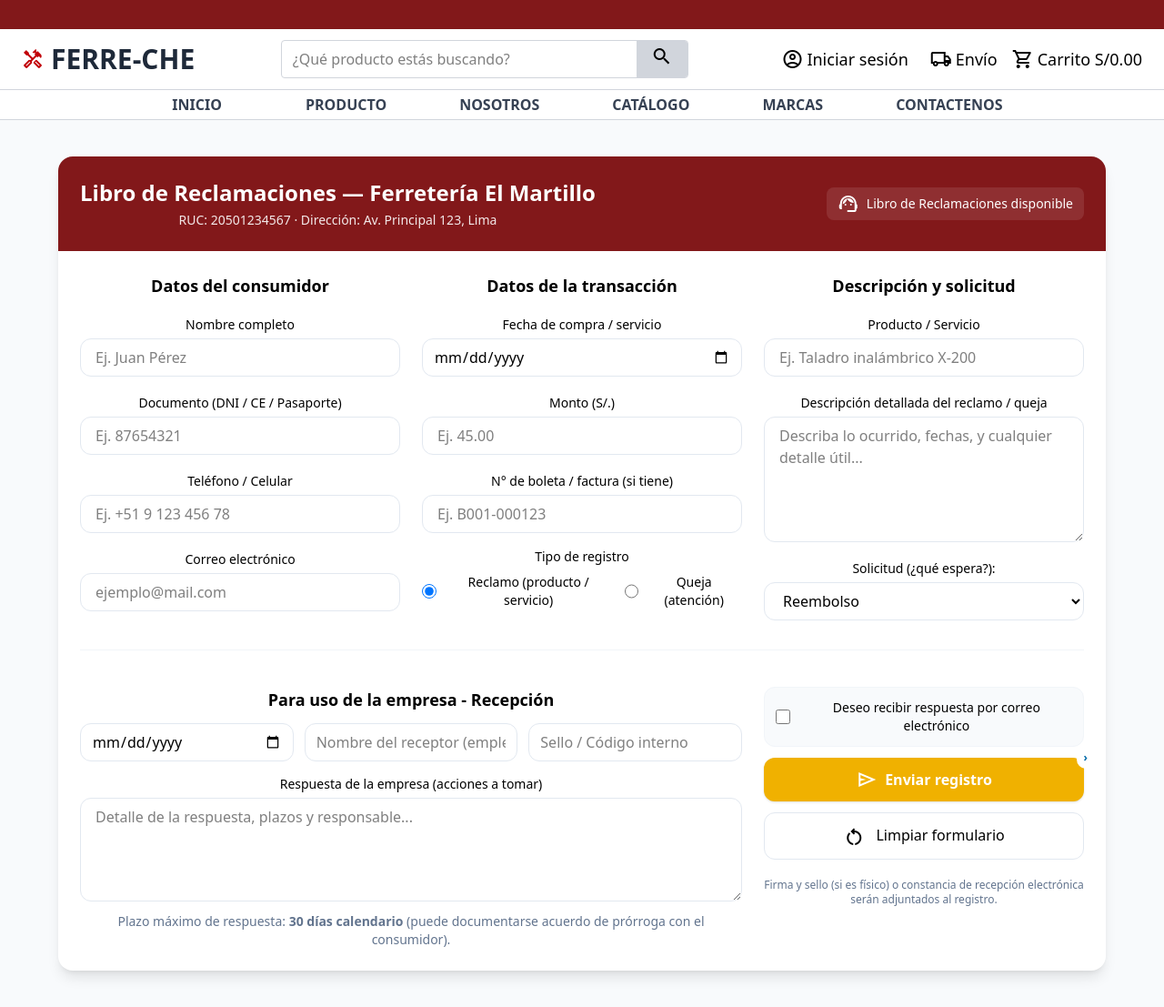
After one commit to Erick-Ramossj/Ferre-che-paginaWEB, a Flask app: page /libroRecl in a window 1280 px wide. The commit adds this page. Shown: the whole page at 91% size. Run offline with Flask 3, Linux system fonts and the light colour scheme; style sheets or scripts are compiled from the project's sources.

Commit message:
Libro de reclamaciones

```diff
--- a/app.py
+++ b/app.py
@@ -46,5 +46,10 @@ def carrito():
 def micuenta():
     return render_template('micuenta.html')
 
+@app.route('/libroRecl')
+def libroRecl():
+    return render_template("libroRecl.html")
+
+
 if __name__ == "__main__":
     app.run(debug=True)
--- /dev/null
+++ b/templates/libroRecl.html
@@ -0,0 +1,338 @@
+<!DOCTYPE html>
+<html lang="es">
+
+<head>
+  <meta charset="UTF-8">
+  <meta name="viewport" content="width=device-width, initial-scale=1.0">
+  <title>Mi Sitio Web</title>
+  <link rel="stylesheet" href="{{ url_for('static', filename='css/output.css') }}">
+  <link href="{{ url_for('static', filename='css/output.css') }}" rel="stylesheet">
+  <link href="{{ url_for('static', filename='css/slider.css') }}" rel="stylesheet">
+  <link href="https://fonts.googleapis.com/css2?family=Material+Icons+Outlined" rel="stylesheet">
+  <link href="{{ url_for('static', filename='css/chatbot.css') }}" rel="stylesheet">
+  <link href="https://fonts.googleapis.com/css2?family=Material+Symbols+Outlined" rel="stylesheet" />
+
+</head>
+
+<body class="w-full text-center">
+
+  <!-- Menú de navegación -->
+  <header class="w-full">
+
+    <!-- Encabezado rojo -->
+    <div class="bg-red-900 py-4"></div>
+
+    <!-- Fila blanca con logo, buscador, iconos -->
+    <div class="bg-white shadow flex flex-col sm:flex-row items-center justify-between px-4 sm:px-6 py-3 gap-4">
+
+      <!-- Izquierda: Logo + Nombre + Botón menú -->
+      <div class="flex items-center gap-3 w-full sm:w-auto justify-between">
+        <div class="flex items-center gap-2">
+          <span class="material-icons-outlined text-3xl text-red-700">handyman</span>
+          <h1 class="text-2xl md:text-3xl font-bold text-gray-800">FERRE-CHE</h1>
+        </div>
+
+        <!-- Botón menú hamburguesa -->
+        <button id="menu-toggle" class="lg:hidden text-gray-700">
+          ☰
+        </button>
+      </div>
+
+      <!-- Centro: Buscador -->
+      <div class="w-full sm:flex-1 sm:mx-6">
+       <div class="flex border border-gray-300 rounded overflow-hidden w-full max-w-md mx-auto">
+          <input type="text" placeholder="¿Qué producto estás buscando?"
+            class="flex-1 px-3 py-2 focus:outline-none text-sm md:text-base">
+          <button class="bg-gray-300 px-3 sm:px-4">
+            <span class="material-icons-outlined">search</span>
+          </button>
+        </div>
+      </div>
+
+      <!-- Derecha: Dropdown + Botones -->
+      <div class="flex items-center gap-4 w-full sm:w-auto justify-center sm:justify-end">
+
+        <!-- Menú desplegable usuario -->
+        <div class="relative inline-block group">
+          <button id="userMenuButton" type="button"
+            class="flex items-center gap-1 hover:text-red-600 text-lg px-2 py-1 focus:outline-none"
+            aria-expanded="false" aria-controls="userMenu">
+            <span class="material-symbols-outlined">account_circle</span>
+            <span class="hidden sm:inline">Iniciar sesión</span>
+          </button>
+          <div id="userMenu"
+            class="absolute left-0 top-full mt-0 w-44 bg-red-600 rounded shadow-lg hidden group-hover:block group-focus-within:block z-50">
+            <a href="#" id="openLoginModal" class="block px-4 py-2 text-white hover:bg-red-700">Iniciar sesión</a>
+            <a href="{{ url_for('formulario') }}" class="block px-4 py-2 text-white hover:bg-red-700">Regístrate</a>
+            <a href="{{ url_for('micuenta') }}" class="block px-4 py-2 text-white hover:bg-red-700">Mi cuenta</a>
+          </div>
+        </div>
+
+        <!-- Otros botones -->
+        <a href="#" class="flex items-center gap-1 hover:text-red-600 text-lg">
+          <span class="material-symbols-outlined">local_shipping</span>
+          <span class="hidden sm:inline">Envío</span>
+        </a>
+
+        <a href="{{ url_for('carrito') }}" class="flex items-center gap-1 hover:text-red-600 text-lg">
+          <span class="material-symbols-outlined">shopping_cart</span>
+          <span class="hidden sm:inline">Carrito S/0.00</span>
+        </a>
+      </div>
+    </div>
+
+    <!-- Menú de navegación -->
+    <nav class="bg-white border-t border-b border-gray-300 px-4 sm:px-8">
+      <ul
+        class="hidden lg:flex justify-center gap-10 xl:gap-20 font-semibold text-gray-700 leading-loose text-sm md:text-base">
+        <li><a href="{{ url_for('index') }}"
+            class="py-2 px-3 hover:text-red-600 border-b-2 border-transparent hover:border-red-600 {% if active_page=='index' %}text-red-600 border-red-600{% endif %}">INICIO</a>
+        </li>
+        <li><a href="{{ url_for('producto') }}"
+            class="hover:text-red-600 border-b-2 border-transparent hover:border-red-600 {% if active_page=='producto' %}text-red-600 border-red-600{% endif %}">PRODUCTO</a>
+        </li>
+        <li><a href="{{ url_for('nosotros') }}"
+            class="hover:text-red-600 border-b-2 border-transparent hover:border-red-600 {% if active_page=='nosotros' %}text-red-600 border-red-600{% endif %}">NOSOTROS</a>
+        </li>
+        <li><a href="{{ url_for('catalogo') }}"
+            class="hover:text-red-600 border-b-2 border-transparent hover:border-red-600 {% if active_page=='catalogo' %}text-red-600 border-red-600{% endif %}">CATÁLOGO</a>
+        </li>
+        <li><a href="{{ url_for('marcas') }}"
+            class="hover:text-red-600 border-b-2 border-transparent hover:border-red-600 {% if active_page=='marcas' %}text-red-600 border-red-600{% endif %}">MARCAS</a>
+        </li>
+        <li><a href="{{ url_for('contacto') }}"
+            class="hover:text-red-600 border-b-2 border-transparent hover:border-red-600 {% if active_page=='contacto' %}text-red-600 border-red-600{% endif %}">CONTACTENOS</a>
+        </li>
+      </ul>
+
+      <!-- Menú móvil (oculto por defecto) -->
+      <ul id="mobile-menu" class="hidden flex-col gap-2 font-semibold text-gray-700 lg:hidden py-4">
+        <li><a href="{{ url_for('index') }}">INICIO</a></li>
+        <li><a href="{{ url_for('producto') }}">PRODUCTO</a></li>
+        <li><a href="{{ url_for('nosotros') }}">NOSOTROS</a></li>
+        <li><a href="{{ url_for('catalogo') }}">CATÁLOGO</a></li>
+        <li><a href="{{ url_for('marcas') }}">MARCAS</a></li>
+        <li><a href="{{ url_for('contacto') }}">CONTACTENOS</a></li>
+      </ul>
+    </nav>
+  </header>
+
+  <!-- Sección Libro de Reclamaciones -->
+<section class="bg-slate-50 py-10 px-4">
+  <div class="max-w-6xl mx-auto bg-white shadow-lg rounded-2xl overflow-hidden">
+    <!-- Header -->
+    <div class="bg-gradient-to-r bg-red-900 bg-red-500 text-white px-6 py-6 sm:flex sm:items-center sm:justify-between">
+      <div>
+        <h2 class="text-2xl font-semibold">Libro de Reclamaciones — Ferretería <span class="font-extrabold">El Martillo</span></h2>
+        <p class="text-sm opacity-90 mt-1">RUC: <span class="font-medium">20501234567</span> · Dirección: Av. Principal 123, Lima</p>
+      </div>
+      <div class="mt-4 sm:mt-0">
+        <span class="inline-flex items-center gap-2 bg-white/10 px-3 py-1.5 rounded-lg text-sm">
+          <span class="material-symbols-outlined">support_agent</span>
+          Libro de Reclamaciones disponible
+        </span>
+      </div>
+    </div>
+
+    <!-- Formulario -->
+    <form class="p-6 grid grid-cols-1 lg:grid-cols-3 gap-6" novalidate>
+      <!-- Columna 1: Datos del consumidor -->
+      <div class="lg:col-span-1 space-y-4">
+        <h3 class="text-lg font-semibold">Datos del consumidor</h3>
+
+        <label class="block">
+          <span class="text-sm font-medium">Nombre completo</span>
+          <input required type="text" placeholder="Ej. Juan Pérez" class="mt-1 block w-full rounded-xl border border-slate-200 px-4 py-2 focus:outline-none focus:ring-2 focus:ring-sky-400 transition" />
+        </label>
+
+        <label class="block">
+          <span class="text-sm font-medium">Documento (DNI / CE / Pasaporte)</span>
+          <input required type="text" placeholder="Ej. 87654321" class="mt-1 block w-full rounded-xl border border-slate-200 px-4 py-2 focus:outline-none focus:ring-2 focus:ring-sky-400 transition" />
+        </label>
+
+        <label class="block">
+          <span class="text-sm font-medium">Teléfono / Celular</span>
+          <input type="tel" placeholder="Ej. +51 9 123 456 78" class="mt-1 block w-full rounded-xl border border-slate-200 px-4 py-2 focus:outline-none focus:ring-2 focus:ring-sky-400 transition" />
+        </label>
+
+        <label class="block">
+          <span class="text-sm font-medium">Correo electrónico</span>
+          <input type="email" placeholder="ejemplo@mail.com" class="mt-1 block w-full rounded-xl border border-slate-200 px-4 py-2 focus:outline-none focus:ring-2 focus:ring-sky-400 transition" />
+        </label>
+      </div>
+
+      <!-- Columna 2: Datos de la transacción y tipo -->
+      <div class="lg:col-span-1 space-y-4">
+        <h3 class="text-lg font-semibold">Datos de la transacción</h3>
+
+        <label class="block">
+          <span class="text-sm font-medium">Fecha de compra / servicio</span>
+          <input required type="date" class="mt-1 block w-full rounded-xl border border-slate-200 px-3 py-2 focus:outline-none focus:ring-2 focus:ring-sky-400 transition" />
+        </label>
+
+        <label class="block">
+          <span class="text-sm font-medium">Monto (S/.)</span>
+          <input type="number" step="0.01" min="0" placeholder="Ej. 45.00" class="mt-1 block w-full rounded-xl border border-slate-200 px-4 py-2 focus:outline-none focus:ring-2 focus:ring-sky-400 transition" />
+        </label>
+
+        <label class="block">
+          <span class="text-sm font-medium">N° de boleta / factura (si tiene)</span>
+          <input type="text" placeholder="Ej. B001-000123" class="mt-1 block w-full rounded-xl border border-slate-200 px-4 py-2 focus:outline-none focus:ring-2 focus:ring-sky-400 transition" />
+        </label>
+
+        <fieldset class="mt-2">
+          <legend class="text-sm font-medium">Tipo de registro</legend>
+          <div class="mt-2 flex gap-3 items-center">
+            <label class="inline-flex items-center gap-2">
+              <input type="radio" name="tipo" value="reclamo" class="h-4 w-4 text-sky-600" checked />
+              <span class="text-sm">Reclamo (producto / servicio)</span>
+            </label>
+            <label class="inline-flex items-center gap-2">
+              <input type="radio" name="tipo" value="queja" class="h-4 w-4 text-sky-600" />
+              <span class="text-sm">Queja (atención)</span>
+            </label>
+          </div>
+        </fieldset>
+      </div>
+
+      <!-- Columna 3: Descripción del reclamo y respuesta -->
+      <div class="lg:col-span-1 space-y-4">
+        <h3 class="text-lg font-semibold">Descripción y solicitud</h3>
+
+        <label class="block">
+          <span class="text-sm font-medium">Producto / Servicio</span>
+          <input type="text" placeholder="Ej. Taladro inalámbrico X-200" class="mt-1 block w-full rounded-xl border border-slate-200 px-4 py-2 focus:outline-none focus:ring-2 focus:ring-sky-400 transition" />
+        </label>
+
+        <label class="block">
+          <span class="text-sm font-medium">Descripción detallada del reclamo / queja</span>
+          <textarea required rows="5" placeholder="Describa lo ocurrido, fechas, y cualquier detalle útil..." class="mt-1 block w-full rounded-xl border border-slate-200 px-4 py-2 focus:outline-none focus:ring-2 focus:ring-sky-400 transition"></textarea>
+        </label>
+
+        <label class="block">
+          <span class="text-sm font-medium">Solicitud (¿qué espera?):</span>
+          <select class="mt-1 block w-full rounded-xl border border-slate-200 px-4 py-2 focus:outline-none focus:ring-2 focus:ring-sky-400 transition">
+            <option>Reembolso</option>
+            <option>Cambio de producto</option>
+            <option>Reparación</option>
+            <option>Descuento / Compensación</option>
+            <option>Mejora de atención / Capacitación</option>
+            <option>Otro</option>
+          </select>
+        </label>
+      </div>
+
+      <!-- Línea separadora -->
+      <div class="lg:col-span-3 border-t border-slate-100 mt-2 pt-4"></div>
+
+      <!-- Recepción y respuesta de la empresa -->
+      <div class="lg:col-span-2 space-y-3">
+        <h3 class="text-lg font-semibold">Para uso de la empresa - Recepción</h3>
+        <div class="grid grid-cols-1 md:grid-cols-3 gap-3">
+          <input type="date" class="rounded-xl border border-slate-200 px-3 py-2 focus:outline-none focus:ring-2 focus:ring-sky-400" />
+          <input type="text" placeholder="Nombre del receptor (empleado)" class="rounded-xl border border-slate-200 px-3 py-2 focus:outline-none focus:ring-2 focus:ring-sky-400" />
+          <input type="text" placeholder="Sello / Código interno" class="rounded-xl border border-slate-200 px-3 py-2 focus:outline-none focus:ring-2 focus:ring-sky-400" />
+        </div>
+
+        <label class="block">
+          <span class="text-sm font-medium">Respuesta de la empresa (acciones a tomar)</span>
+          <textarea rows="4" placeholder="Detalle de la respuesta, plazos y responsable..." class="mt-1 block w-full rounded-xl border border-slate-200 px-4 py-2 focus:outline-none focus:ring-2 focus:ring-sky-400 transition"></textarea>
+        </label>
+
+        <p class="text-sm text-slate-500">Plazo máximo de respuesta: <span class="font-semibold">30 días calendario</span> (puede documentarse acuerdo de prórroga con el consumidor).</p>
+      </div>
+
+      <!-- Botones -->
+      <div class="lg:col-span-1 flex flex-col gap-3">
+        <label class="flex items-center gap-3 p-3 rounded-xl border border-slate-100 bg-slate-50">
+          <input type="checkbox" class="h-4 w-4 text-sky-600" />
+          <span class="text-sm">Deseo recibir respuesta por correo electrónico</span>
+        </label>
+
+        <button type="submit" class="group relative inline-flex items-center justify-center rounded-xl px-5 py-3 bg-gradient-to-r bg-yellow-500 bg-orange-500 text-white font-semibold shadow hover:scale-[1.01] active:scale-95 transition transform">
+          <span class="material-symbols-outlined mr-2">send</span>
+          Enviar registro
+          <span class="absolute -right-3 -top-3 inline-flex items-center justify-center rounded-full bg-white text-xs text-sky-700 font-bold px-2 py-1 transform translate-x-0 translate-y-0 transition group-hover:translate-x-1">›</span>
+        </button>
+
+        <button type="reset" class="rounded-xl px-5 py-3 border border-slate-200 hover:bg-slate-50 transition">
+          <span class="material-symbols-outlined align-middle mr-2">restart_alt</span>
+          Limpiar formulario
+        </button>
+
+        <p class="text-xs text-slate-500 mt-2">Firma y sello (si es físico) o constancia de recepción electrónica serán adjuntados al registro.</p>
+      </div>
+    </form>
+  </div>
+</section>
+
+   <!-- Modal de Inicio de Sesión -->
+<div id="loginModal" class="fixed inset-0 flex items-center justify-center hidden z-50">
+
+  <!-- Capa de fondo negro semi-transparente -->
+  <div class="absolute inset-0 bg-black opacity-50"></div>
+
+  <!-- Capa con desenfoque -->
+  <div class="absolute inset-0 backdrop-blur-sm"></div>
+
+  <!-- Contenido del modal -->
+  <div class="relative bg-white w-full max-w-md p-6 rounded-lg shadow-xl z-10">
+
+    <!-- Botón cerrar -->
+    <button id="closeLoginModal" class="absolute top-3 right-4 text-gray-500 hover:text-black text-xl">
+      &times;
+    </button>
+
+
+    <h2 class="text-2xl font-bold mb-4 text-center">Iniciar sesión</h2>
+
+
+    <form class="space-y-4">
+      <div>
+        <label class="block text-sm font-medium text-gray-700">Correo</label>
+        <input type="email" placeholder="Escribe tu correo"
+               class="w-full px-4 py-2 border rounded-md focus:outline-none focus:ring-2 focus:ring-red-500" required>
+      </div>
+
+
+      <div>
+        <label class="block text-sm font-medium text-gray-700">Contraseña</label>
+        <input type="password" placeholder="Escribe tu contraseña"
+               class="w-full px-4 py-2 border rounded-md focus:outline-none focus:ring-2 focus:ring-red-500" required>
+      </div>
+
+
+      <div class="text-right text-sm">
+        <a href="#" class="text-red-600 hover:underline">¿Olvidaste tu contraseña?</a>
+      </div>
+
+
+      <button type="submit"
+              class="w-full bg-red-700 text-white py-2 rounded-md hover:bg-red-800 transition">
+        Ingresar
+      </button>
+
+
+      <div class="text-center text-gray-500 text-sm mt-4">O inicia sesión con</div>
+
+
+      <button type="button"
+              class="w-full border border-gray-300 py-2 rounded-md mt-2 hover:bg-gray-100 transition">
+        Google
+      </button>
+
+
+      <p class="text-sm text-center mt-4">
+        ¿No tienes una cuenta?
+        <a href="#" class="text-red-700 font-semibold hover:underline">Registrarme</a>
+      </p>
+    </form>
+  </div>
+</div>
+
+
+ <script src="{{ url_for('static', filename='js/boton.js') }}"></script>
+   <script src="{{ url_for('static', filename='js/contacto.js') }}"></script>
+
+</body>
+</html>
```
Also changed, not shown: templates/carrito.html (+5 -4 lines), templates/formulario.html (+65 -55 lines), templates/index.html (+44 -21 lines).
